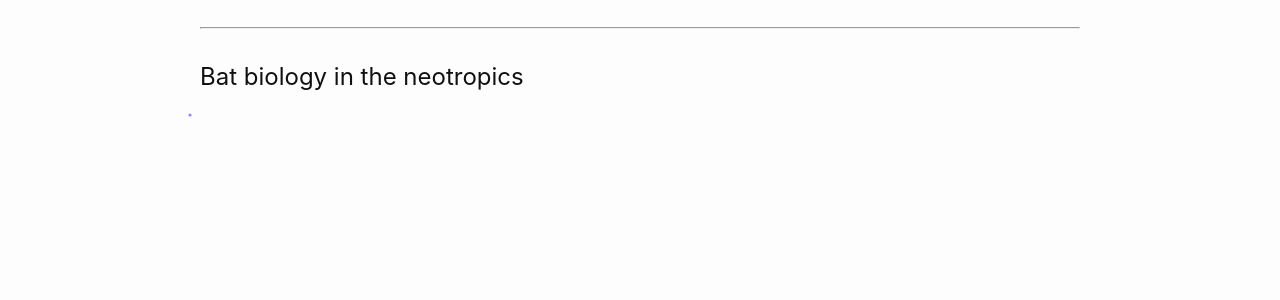
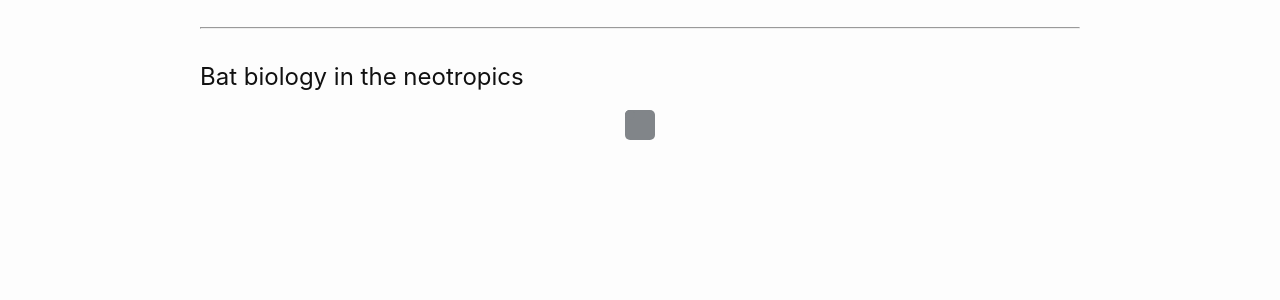
Before and after one commit to imranrazik/imranrazik.github.io, a Jekyll site: the page built from Gallery.md, in a window 1280 px wide. Shown: the part 141-441 px from the top of the page. Built offline with Jekyll 4.4.1, drawn with Linux system fonts in a browser that asks for light colours; our own code applies the rules of GitHub Pages for plain Markdown files.

Commit message:
Update style.scss

```diff
--- a/assets/css/style.scss
+++ b/assets/css/style.scss
@@ -193,12 +193,13 @@ img {
 
 .dot-pulse {
   position: relative;
-  left: -9999px;
-  width: 10px;
-  height: 10px;
+  left: 50%;
+  transform: translateX(-50%);
+  width: 30px;
+  height: 30px;
   border-radius: 5px;
-  background-color: #9880ff;
-  color: #9880ff;
+  background-color: #818589;
+  color: #818589;
   box-shadow: 9999px 0 0 -5px;
   animation: dot-pulse 1.5s infinite linear;
   animation-delay: 0.25s;
@@ -211,8 +212,8 @@ img {
   width: 10px;
   height: 10px;
   border-radius: 5px;
-  background-color: #9880ff;
-  color: #9880ff;
+  background-color: #818589;
+  color: #818589;
 }
 .dot-pulse::before {
   box-shadow: 9984px 0 0 -5px;
```
